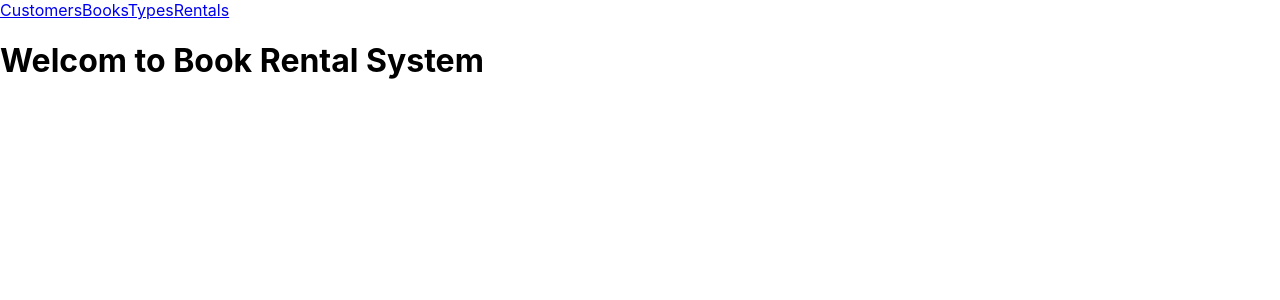
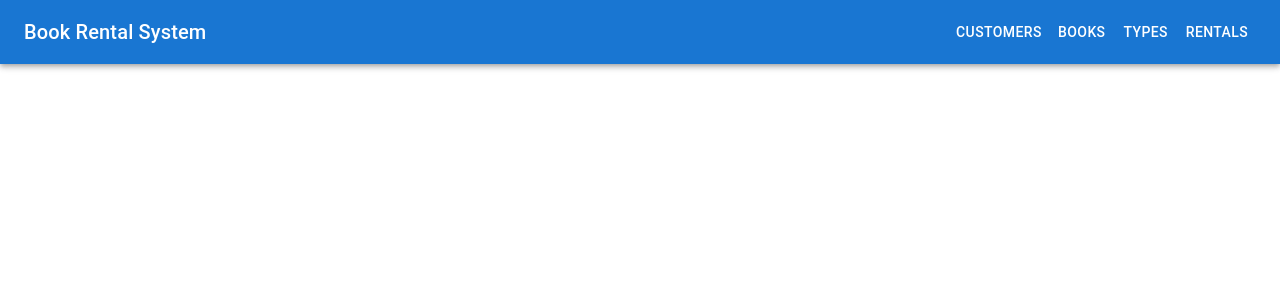
Before and after one commit to TaylorJi/BookRentalManagement_Frontend, a React (Create React App) app: page / in a window 1280 px wide. Shown: the top 300 px of the page. Built offline with nearby package versions, Linux system fonts and the light colour scheme.

Commit message:
installed and tested material-ui for frontend framework

```diff
--- a/package.json
+++ b/package.json
@@ -3,6 +3,9 @@
   "version": "0.1.0",
   "private": true,
   "dependencies": {
+    "@emotion/react": "^11.11.4",
+    "@emotion/styled": "^11.11.5",
+    "@mui/material": "^5.15.16",
     "@testing-library/jest-dom": "^5.17.0",
     "@testing-library/react": "^13.4.0",
     "@testing-library/user-event": "^13.5.0",
--- a/src/App.tsx
+++ b/src/App.tsx
@@ -1,4 +1,7 @@
-import { BrowserRouter as Router, Routes, Route, Link } from 'react-router-dom';
+// import { BrowserRouter as Router, Routes, Route, Link } from 'react-router-dom';
+import { BrowserRouter as Router, Routes, Route, Link as RouterLink } from 'react-router-dom';
+
+import { AppBar, Toolbar, Button, Typography, CssBaseline } from '@mui/material';
 import CustomerPage from './pages/customer/customerPage';
 import BookPage from './pages/book/bookPage';
 import TypePage from './pages/type/typePage';
@@ -10,32 +13,56 @@ import './App.css';
 function App() {
   return (
     <Router>
-      <div>
-        <nav>
-          <Link to="/customers">Customers</Link>
-          <Link to="/books">Books</Link>
-          <Link to="/types">Types</Link>
-           <Link to="/rentals">Rentals</Link>
-          {/* Add more links for other navigation items */}
-        </nav>
+    <CssBaseline />  {/* Normalize the styles */}
+    <AppBar position="static">
+      <Toolbar>
+        <Typography variant="h6" component="div" sx={{ flexGrow: 1 }}>
+          Book Rental System
+        </Typography>
+        <Button color="inherit" component={RouterLink} to="/customers">Customers</Button>
+        <Button color="inherit" component={RouterLink} to="/books">Books</Button>
+        <Button color="inherit" component={RouterLink} to="/types">Types</Button>
+        <Button color="inherit" component={RouterLink} to="/rentals">Rentals</Button>
+        {/* Add more navigation buttons as needed */}
+      </Toolbar>
+    </AppBar>
 
-        <h1>
-          Welcom to Book Rental System
-        </h1>
+    {/* Define routes for your application */}
+    <Routes>
+      <Route path="/customers" element={<CustomerPage />} />
+      <Route path="/books" element={<BookPage />} />
+      <Route path="/types" element={<TypePage />} />
+      <Route path="/rentals" element={<RentPage />} />
+      {/* Define other routes as needed */}
+    </Routes>
+  </Router>
+    // <Router>
+    //   <div>
+    //     <nav>
+    //       <Link to="/customers">Customers</Link>
+    //       <Link to="/books">Books</Link>
+    //       <Link to="/types">Types</Link>
+    //        <Link to="/rentals">Rentals</Link>
+    //       {/* Add more links for other navigation items */}
+    //     </nav>
+
+    //     <h1>
+    //       Welcom to Book Rental System
+    //     </h1>
 
 
 
-        {/* Define routes for your application */}
-        <Routes>
-          <Route path="/customers" element={<CustomerPage />} />
-          <Route path="/books" element={<BookPage />} />
-          <Route path="/types" element={< TypePage/>} />
-          <Route path="/rentals" element={< RentPage/>} />
+    //     {/* Define routes for your application */}
+    //     <Routes>
+    //       <Route path="/customers" element={<CustomerPage />} />
+    //       <Route path="/books" element={<BookPage />} />
+    //       <Route path="/types" element={< TypePage/>} />
+    //       <Route path="/rentals" element={< RentPage/>} />
 
-          {/* Define other routes as needed */}
-        </Routes>
-      </div>
-    </Router>
+    //       {/* Define other routes as needed */}
+    //     </Routes>
+    //   </div>
+    // </Router>
   );
 }
 
```
Also changed, not shown: 1 other file (tests, documents, lock files or other folders).
